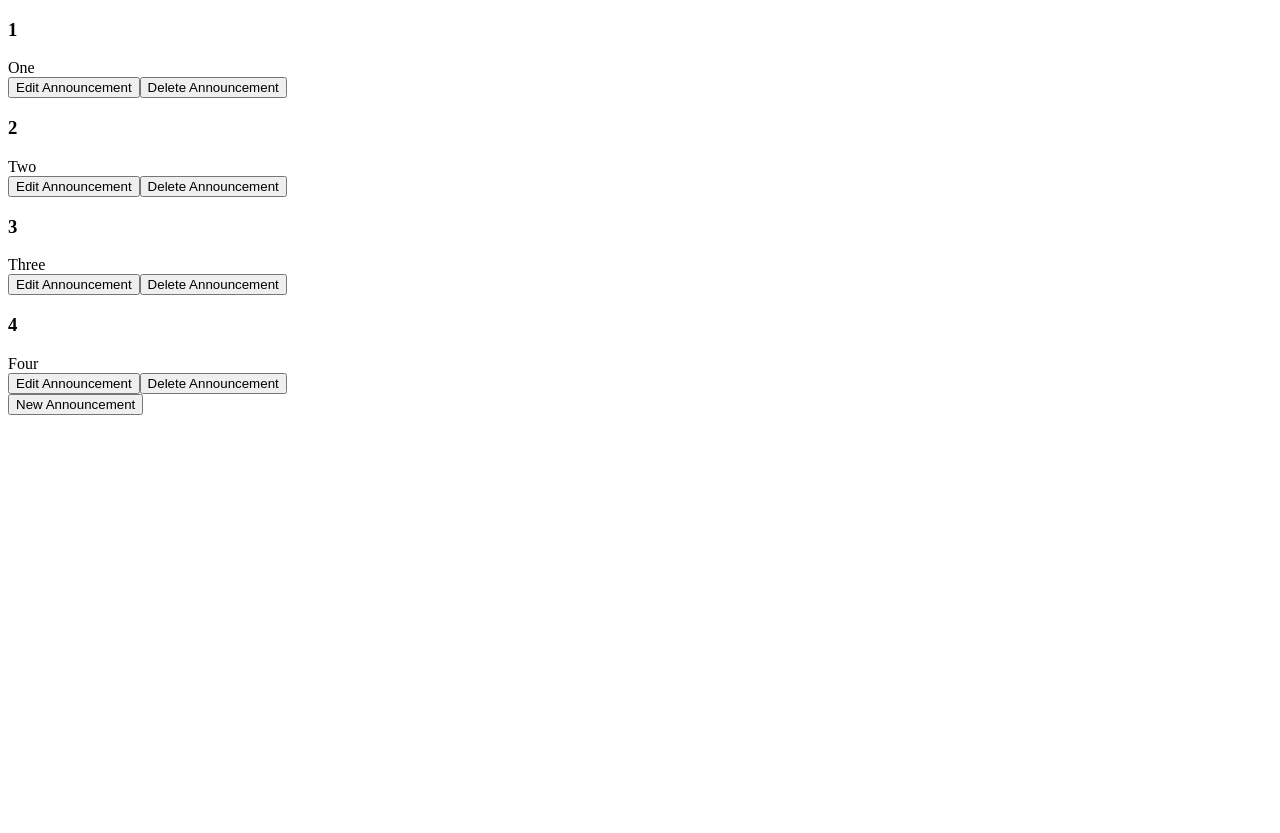
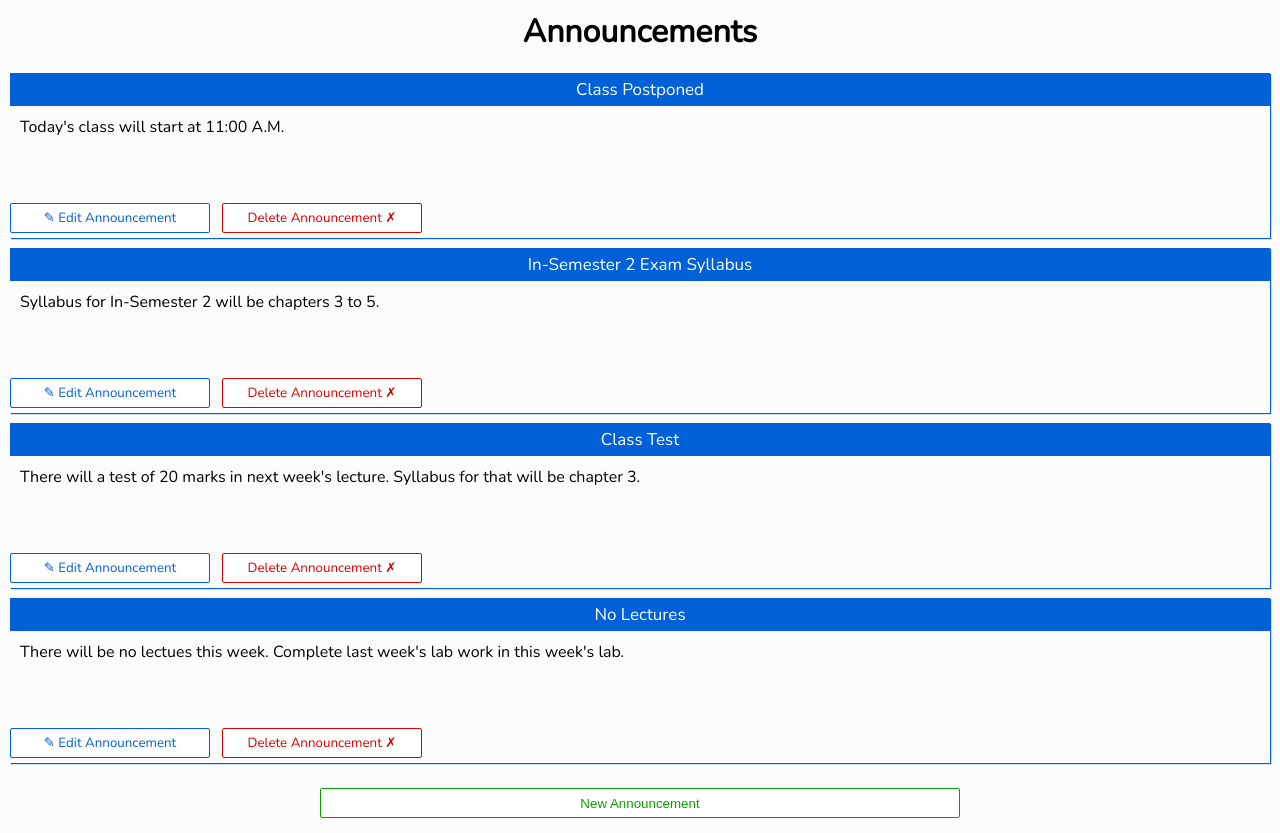
Before and after one commit to PiyushPawar17/classroom, a React (Create React App) app: page /announcements in a window 1280 px wide. Before the commit the page ends 800 px from the top, so only its background shows below. Built offline with nearby package versions, Linux system fonts and the light colour scheme.

Commit message:
Added Styles

```diff
--- a/public/index.html
+++ b/public/index.html
@@ -10,6 +10,7 @@
 		-->
 		<link rel="manifest" href="%PUBLIC_URL%/manifest.json">
 		<link rel="shortcut icon" href="%PUBLIC_URL%/favicon.ico">
+		<link href="https://fonts.googleapis.com/css?family=Nunito" rel="stylesheet">
 		<!--
 		Notice the use of %PUBLIC_URL% in the tags above.
 		It will be replaced with the URL of the `public` folder during the build.
--- a/src/components/Announcement.js
+++ b/src/components/Announcement.js
@@ -1,5 +1,7 @@
 import React from 'react';
 import ReactModal from 'react-modal';
+
+import '../styles/Announcement.css';
 
 class Announcement extends React.Component {
 
@@ -38,18 +40,19 @@ class Announcement extends React.Component {
 	render() {
 		return (
 			<div className="announcement">
-				<h3 className="announcement-title">{this.props.announcement.title}</h3>
-				<div className="announcement-description">{this.props.announcement.description}</div>
-				<button className="edit-announcement-button" onClick={this.handleOpenModal}>Edit Announcement</button>
-				<button className="delete-announcement-button" onClick={this.deleteAnnouncement}>Delete Announcement</button>
-				<ReactModal isOpen={this.state.showModal} contentLabel="Edit Announcement" ariaHideApp={false}>
-					<button onClick={this.handleCloseModal}>x</button>
+				<div className="announcement-title">{this.props.announcement.title}</div>
+				<pre className="announcement-description">{this.props.announcement.description}</pre>
+				<button className="edit-announcement-button" onClick={this.handleOpenModal}>&#9998; Edit Announcement</button>
+				<button className="delete-announcement-button" onClick={this.deleteAnnouncement}>Delete Announcement &#10007;</button>
+				<ReactModal isOpen={this.state.showModal} contentLabel="Edit Announcement" ariaHideApp={false} className="edit-announcement-modal">
 					<form className="edit-announcement-form" onSubmit={this.editAnnouncement}>
-						<label>Announcement Title</label>
-						<input type="text" className="edit-announcement-title" ref="title" defaultValue={this.props.announcement.title} />
-						<label>Announcement Description</label>
-						<input type="text" className="edit-announcement-description" ref="description" defaultValue={this.props.announcement.description} />
-						<input type="submit" value="Update Announcement" />
+						<div>Announcement Title</div>
+						<textarea type="text" className="edit-announcement-title" ref="title" defaultValue={this.props.announcement.title}></textarea>
+						<div>Announcement Description</div>
+						<textarea type="text" className="edit-announcement-description" ref="description" defaultValue={this.props.announcement.description}></textarea>
+						<br />
+						<input type="submit" value="Update Announcement" className="update-announcement-button" />
+						<button onClick={this.handleCloseModal} className="close-modal-button">Cancel</button>
 					</form>
 				</ReactModal>
 			</div>
--- a/src/components/Announcements.js
+++ b/src/components/Announcements.js
@@ -2,6 +2,9 @@ import React from 'react';
 import ReactModal from 'react-modal';
 
 import Announcement from './Announcement';
+import TitleBar from './TitleBar';
+
+import '../styles/Announcements.css';
 
 class Announcements extends React.Component {
 
@@ -10,10 +13,22 @@ class Announcements extends React.Component {
 
 		this.state = {
 			announcementList: [
-				{ title: '1', description: 'One' },
-				{ title: '2', description: 'Two' },
-				{ title: '3', description: 'Three' },
-				{ title: '4', description: 'Four' }
+				{
+					title: 'Class Postponed',
+					description: 'Today\'s class will start at 11:00 A.M.'
+				},
+				{
+					title: 'In-Semester 2 Exam Syllabus',
+					description: 'Syllabus for In-Semester 2 will be chapters 3 to 5.'
+				},
+				{
+					title: 'Class Test',
+					description: 'There will a test of 20 marks in next week\'s lecture. Syllabus for that will be chapter 3.'
+				},
+				{
+					title: 'No Lectures',
+					description: 'There will be no lectues this week. Complete last week\'s lab work in this week\'s lab.'
+				}
 			],
 			showModal: false
 		}
@@ -67,18 +82,20 @@ class Announcements extends React.Component {
 
 	render() {
 		return (
-			<div>
+			<div className="announcements">
+				<TitleBar title="Announcements" />
 				{ this.displayAnnouncements() }
-				<div>
-					<button onClick={this.handleOpenModal}>New Announcement</button>
-					<ReactModal isOpen={this.state.showModal} contentLabel="Add Announcement" ariaHideApp={false}>
-						<button onClick={this.handleCloseModal}>x</button>
+				<div className="new-announcement-div">
+					<button onClick={this.handleOpenModal} className="new-announcement-button">New Announcement</button>
+					<ReactModal isOpen={this.state.showModal} contentLabel="Add Announcement" ariaHideApp={false} className="new-announcement-modal">
 						<form className="new-announcement-form" onSubmit={this.addAnnouncement}>
-							<label>Announcement Title</label>
-							<input type="text" className="new-announcement-title" ref="title" />
-							<label>Announcement Description</label>
-							<input type="text" className="new-announcement-description" ref="description" />
-							<input type="submit" value="Add Announcement" />
+							<div>Announcement Title</div>
+							<textarea type="text" className="new-announcement-title" ref="title"></textarea>
+							<div>Announcement Description</div>
+							<textarea type="text" className="new-announcement-description" ref="description"></textarea>
+							<br />
+							<input type="submit" value="Add Announcement" className="add-announcement-button" />
+							<button onClick={this.handleCloseModal} className="close-modal-button">Cancel</button>
 						</form>
 					</ReactModal>
 				</div>
--- a/src/components/App.js
+++ b/src/components/App.js
@@ -1,5 +1,7 @@
 import React from 'react';
 import Announcements from './Announcements';
+
+import '../styles/App.css';
 
 class App extends React.Component {
 
--- /dev/null
+++ b/src/components/TitleBar.js
@@ -0,0 +1,14 @@
+import React from 'react';
+
+import '../styles/TitleBar.css';
+
+class TitleBar extends React.Component {
+
+	render() {
+		return (
+			<h1 className="title-bar">{this.props.title}</h1>
+		);
+	}
+}
+
+export default TitleBar;
--- a/src/main.js
+++ b/src/main.js
@@ -5,7 +5,11 @@ const url = require('url');
 let mainWindow;
 
 function createWindow() {
-	mainWindow = new BrowserWindow({ width: 1280, height: 720 });
+	mainWindow = new BrowserWindow({
+		width: 1430,
+		height: 800,
+		resizable: false
+	});
 	const startUrl = process.env.DEV_URL ||
 		url.format({
 		pathname: path.join(__dirname, '/../build/index.html'),
--- /dev/null
+++ b/src/styles/Announcement.css
@@ -0,0 +1,143 @@
+.announcement {
+	margin: 10px;
+	box-shadow: 1px 1px 1px #0060D7;
+}
+
+.announcement-title {
+	background-color: #0060D7;
+	color: white;
+	text-align: center;
+	font-family: 'Nunito';
+	font-size: 17px;
+	margin: 5px 0px;
+	padding: 5px;
+	word-wrap: break-word;
+}
+
+.announcement-description {
+	margin: 5px;
+	min-height: 75px;
+	padding: 5px;
+	font-family: 'Nunito';
+	word-wrap: break-word;
+}
+
+.edit-announcement-button {
+	cursor: pointer;
+	margin-bottom: 5px;
+	margin-right: 10px;
+	border: none;
+	outline: none;
+	font-family: 'Nunito';
+	background-color: white;
+	color: #0060D7;
+	border: 1px solid #0060D7;
+	border-radius: 2px;
+	height: 30px;
+	width: 200px;
+	transition-duration: 0.7s;
+}
+
+.edit-announcement-button:hover {
+	background-color: #0060D7;
+	color: white;
+}
+
+.delete-announcement-button {
+	cursor: pointer;
+	margin: 2px;
+	border: none;
+	outline: none;
+	font-family: 'Nunito';
+	background-color: white;
+	color: #DC0000;
+	border: 1px solid #DC0000;
+	border-radius: 2px;
+	height: 30px;
+	width: 200px;
+	transition-duration: 0.7s;
+}
+
+.delete-announcement-button:hover {
+	background-color: #DC0000;
+	color: white;
+}
+
+.edit-announcement-modal {
+	margin: auto;
+	height: 600px;
+	width: 900px;
+	transform: translateY(10%);
+	background-color: white;
+	outline: none;
+	border: 1px solid black;
+}
+
+.edit-announcement-form {
+	font-family: 'Nunito';
+}
+
+.edit-announcement-form > div {
+	margin: 5px 15px;
+	padding: 5px;
+}
+
+.edit-announcement-form > textarea {
+	border: 1px solid grey;
+	font-family: 'Nunito';
+	margin: 5px 15px;
+	padding: 5px;
+	resize: none;
+	outline: none;
+}
+
+.edit-announcement-title {
+	width: 850px;
+	height: 25px;
+	font-size: 15px;
+}
+
+.edit-announcement-description {
+	width: 850px;
+	min-height: 300px;
+	font-size: 15px;
+}
+
+.update-announcement-button {
+	cursor: pointer;
+	margin: 15px;
+	width: 25%;
+	height: 30px;
+	border: none;
+	outline: none;
+	background-color: white;
+	color: #0AA100;
+	border: 1px solid #0AA100;
+	border-radius: 2px;
+	transition-duration: 0.7s;
+}
+
+.update-announcement-button:hover {
+	background-color: #0AA100;
+	color: white;
+}
+
+.close-modal-button {
+	cursor: pointer;
+	margin: 15px;
+	border: none;
+	outline: none;
+	font-family: 'Nunito';
+	background-color: white;
+	color: #DC0000;
+	border: 1px solid #DC0000;
+	border-radius: 2px;
+	height: 30px;
+	width: 25%;
+	transition-duration: 0.7s;
+}
+
+.close-modal-button:hover {
+	background-color: #DC0000;
+	color: white;
+}
--- /dev/null
+++ b/src/styles/Announcements.css
@@ -0,0 +1,106 @@
+.announcements {
+	background-color: #FCFCFC;
+}
+
+.new-announcement-div {
+	font-family: 'Nunito';
+	text-align: center;
+}
+
+.new-announcement-button {
+	cursor: pointer;
+	margin: 15px;
+	width: 50%;
+	height: 30px;
+	border: none;
+	outline: none;
+	background-color: white;
+	color: #0AA100;
+	border: 1px solid #0AA100;
+	border-radius: 2px;
+	transition-duration: 0.7s;
+}
+
+.new-announcement-button:hover {
+	background-color: #0AA100;
+	color: white;
+}
+
+.new-announcement-modal {
+	margin: auto;
+	height: 600px;
+	width: 900px;
+	transform: translateY(10%);
+	background-color: white;
+	outline: none;
+	border: 1px solid black;
+}
+
+.new-announcement-form {
+	font-family: 'Nunito';
+}
+
+.new-announcement-form > div {
+	margin: 5px 15px;
+	padding: 5px;
+}
+
+.new-announcement-form > textarea {
+	border: 1px solid grey;
+	font-family: 'Nunito';
+	margin: 5px 15px;
+	padding: 5px;
+	resize: none;
+	outline: none;
+}
+
+.new-announcement-title {
+	width: 850px;
+	height: 25px;
+	font-size: 15px;
+}
+
+.new-announcement-description {
+	width: 850px;
+	min-height: 300px;
+	font-size: 15px;
+}
+
+.add-announcement-button {
+	cursor: pointer;
+	margin: 15px;
+	width: 25%;
+	height: 30px;
+	border: none;
+	outline: none;
+	background-color: white;
+	color: #0AA100;
+	border: 1px solid #0AA100;
+	border-radius: 2px;
+	transition-duration: 0.7s;
+}
+
+.add-announcement-button:hover {
+	background-color: #0AA100;
+	color: white;
+}
+
+.close-modal-button {
+	cursor: pointer;
+	margin: 15px;
+	border: none;
+	outline: none;
+	font-family: 'Nunito';
+	background-color: white;
+	color: #DC0000;
+	border: 1px solid #DC0000;
+	border-radius: 2px;
+	height: 30px;
+	width: 25%;
+	transition-duration: 0.7s;
+}
+
+.close-modal-button:hover {
+	background-color: #DC0000;
+	color: white;
+}
--- /dev/null
+++ b/src/styles/App.css
@@ -0,0 +1,4 @@
+body {
+	margin: 0px;
+	padding: 0px;
+}
--- /dev/null
+++ b/src/styles/TitleBar.css
@@ -0,0 +1,6 @@
+.title-bar {
+	font-family: 'Nunito';
+	text-align: center;
+	margin: 0px;
+	padding: 10px;
+}
```
